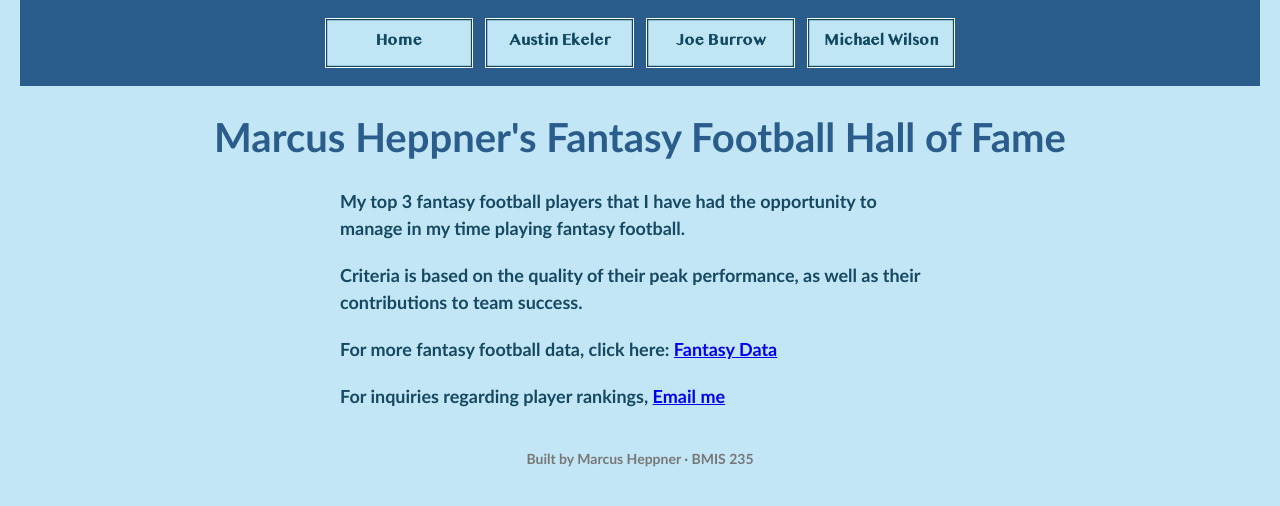
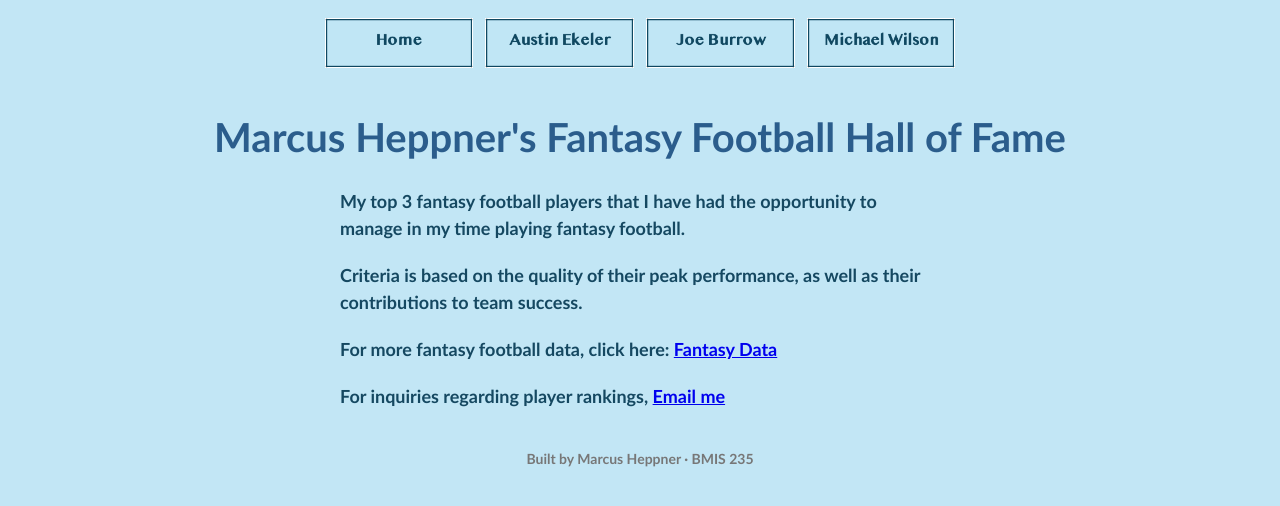
Before and after one commit to marcusheppner/bmis235-html-3, a plain HTML site: page index.html in a window 1280 px wide. Drawn offline with Linux system fonts and the light colour scheme.

Commit message:
Update styles.css

```diff
--- a/styles.css
+++ b/styles.css
@@ -20,7 +20,7 @@ body {
 
 /* the menu at the top of every page */
 nav {
-    background-color: #2b5d8c;
+    background-color: #C2E6F5;
     padding: 14px;
     text-align: center;
 }
```
